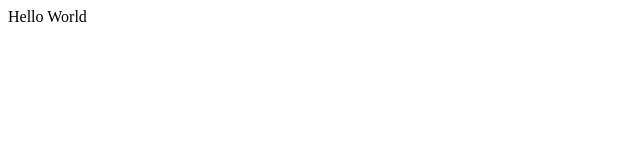
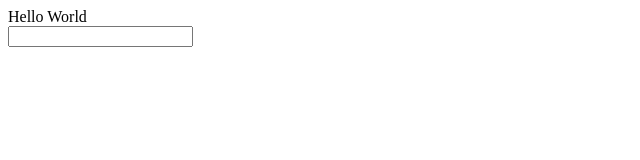
Before and after one commit to GilbertoEspinozaB/hello-world-git, a plain HTML site: page index.html in a window 1280 px wide. Shown: the whole page, without its empty margins (0-640 px from the left). Drawn offline with Linux system fonts and the light colour scheme.

Commit message:
Prueba agregando input

```diff
--- a/index.html
+++ b/index.html
@@ -8,6 +8,9 @@
 </head>
 <body>
     Hello World
-    <form action="#"></form>
+    <form action="#">
+        <input type="text"></form>
+
+    </form>
 </body>
 </html>
```
